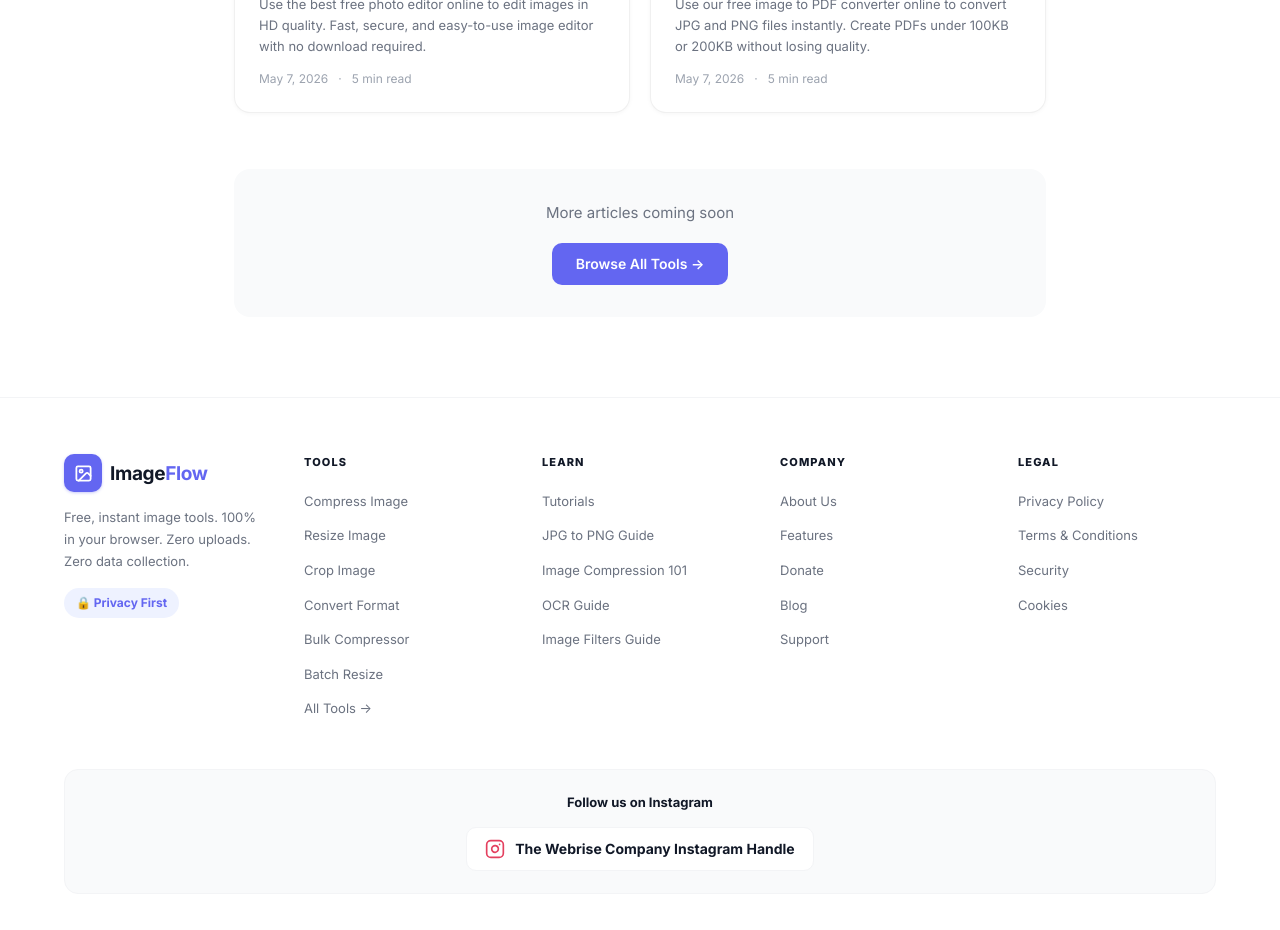
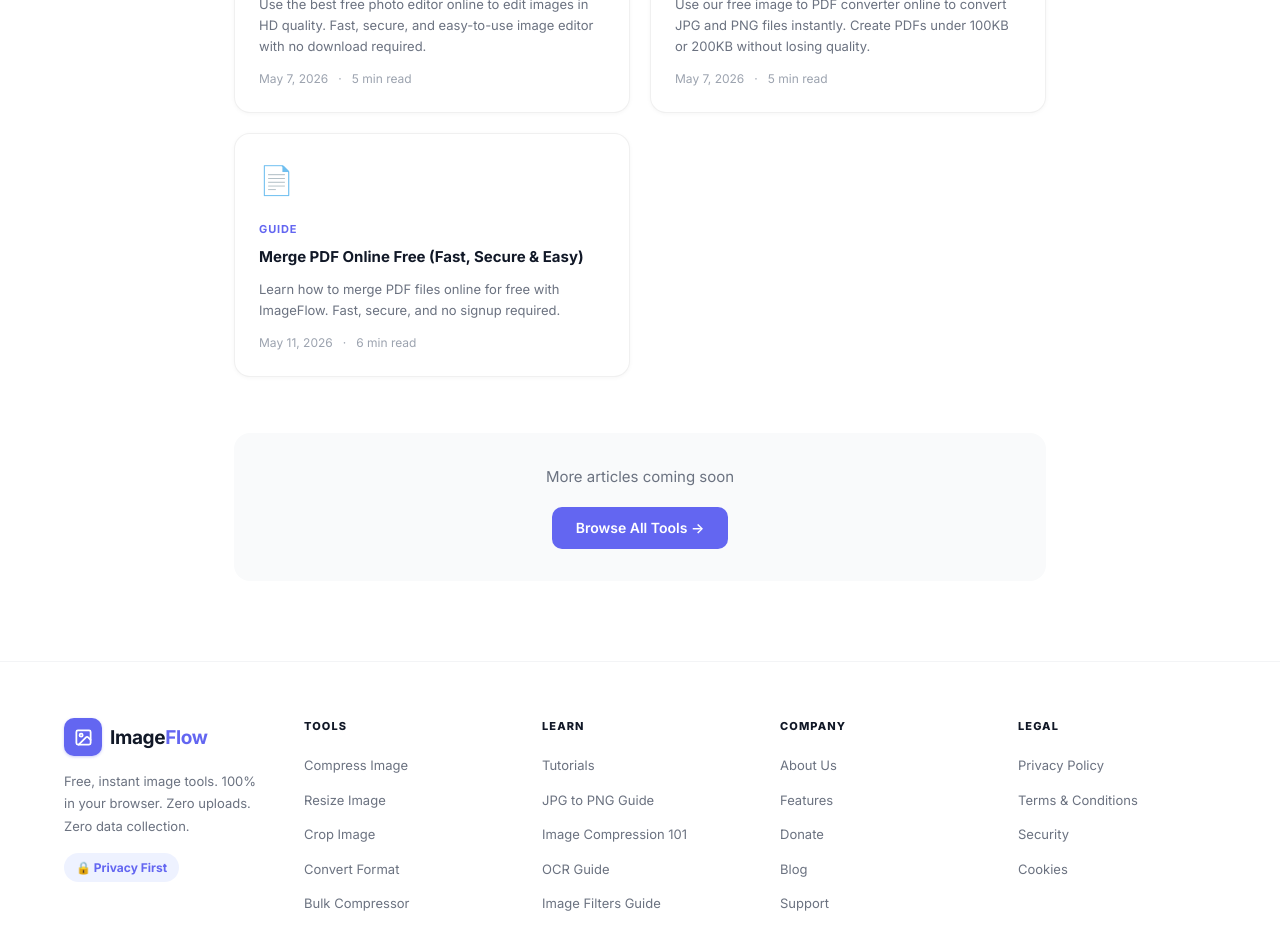
Before and after one commit to saurabh20402-ai/imageflowpdf, a Next.js app: page /blog in a window 1280 px wide. Shown: the part 1300-2230 px from the top of the page. Built offline with nearby package versions, Linux system fonts and the light colour scheme.

Commit message:
merge pdf blog

```diff
--- a/src/app/blog/BlogContent.jsx
+++ b/src/app/blog/BlogContent.jsx
@@ -48,6 +48,15 @@ const POSTS = [
     date: 'May 7, 2026',
     readTime: '5 min',
     emoji: '🔥',
+  },
+  {
+    slug: 'merge-pdf-online-free',
+    title: 'Merge PDF Online Free (Fast, Secure & Easy)',
+    excerpt: 'Learn how to merge PDF files online for free with ImageFlow. Fast, secure, and no signup required.',
+    category: 'Guide',
+    date: 'May 11, 2026',
+    readTime: '6 min',
+    emoji: '📄',
   },
 ];
 
```
